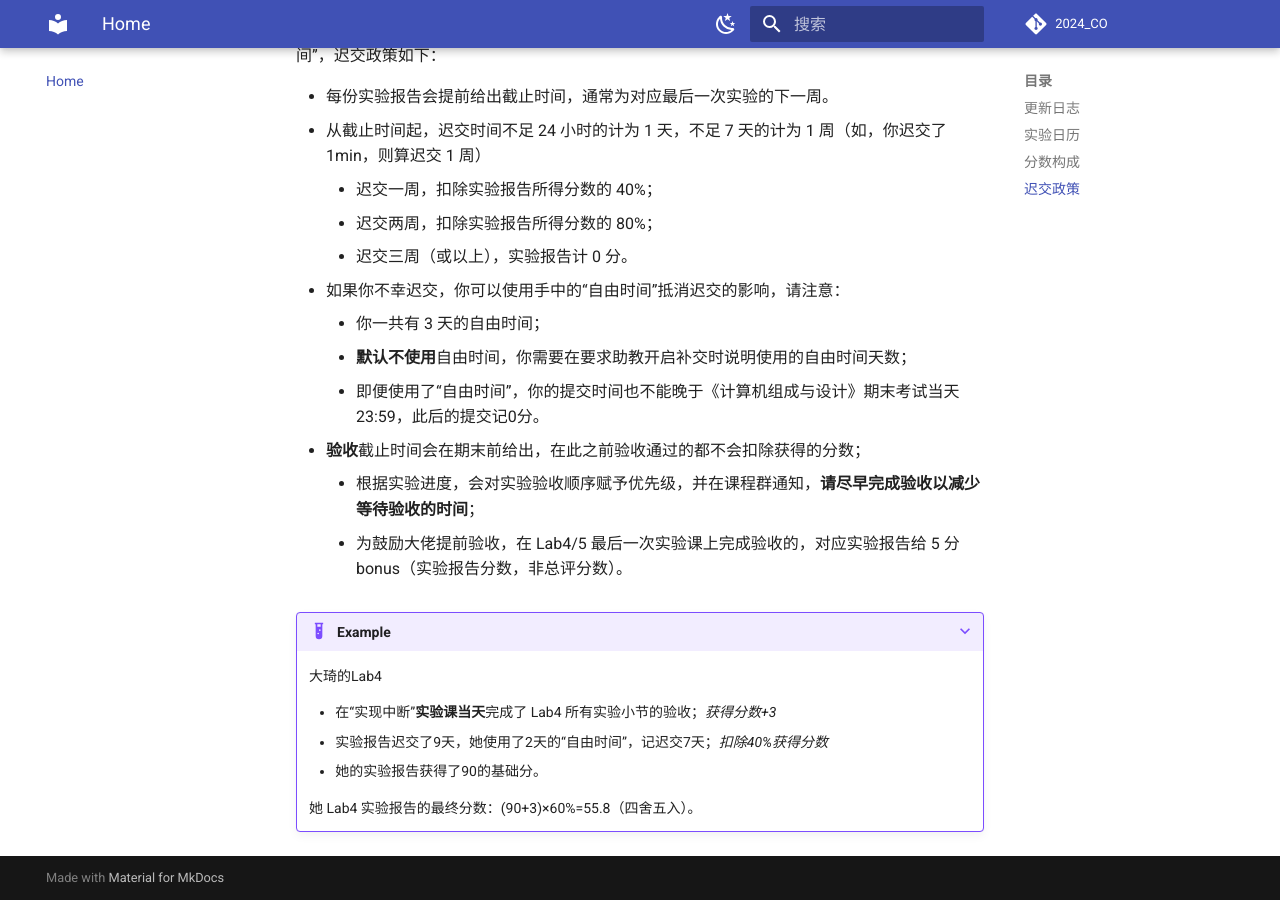
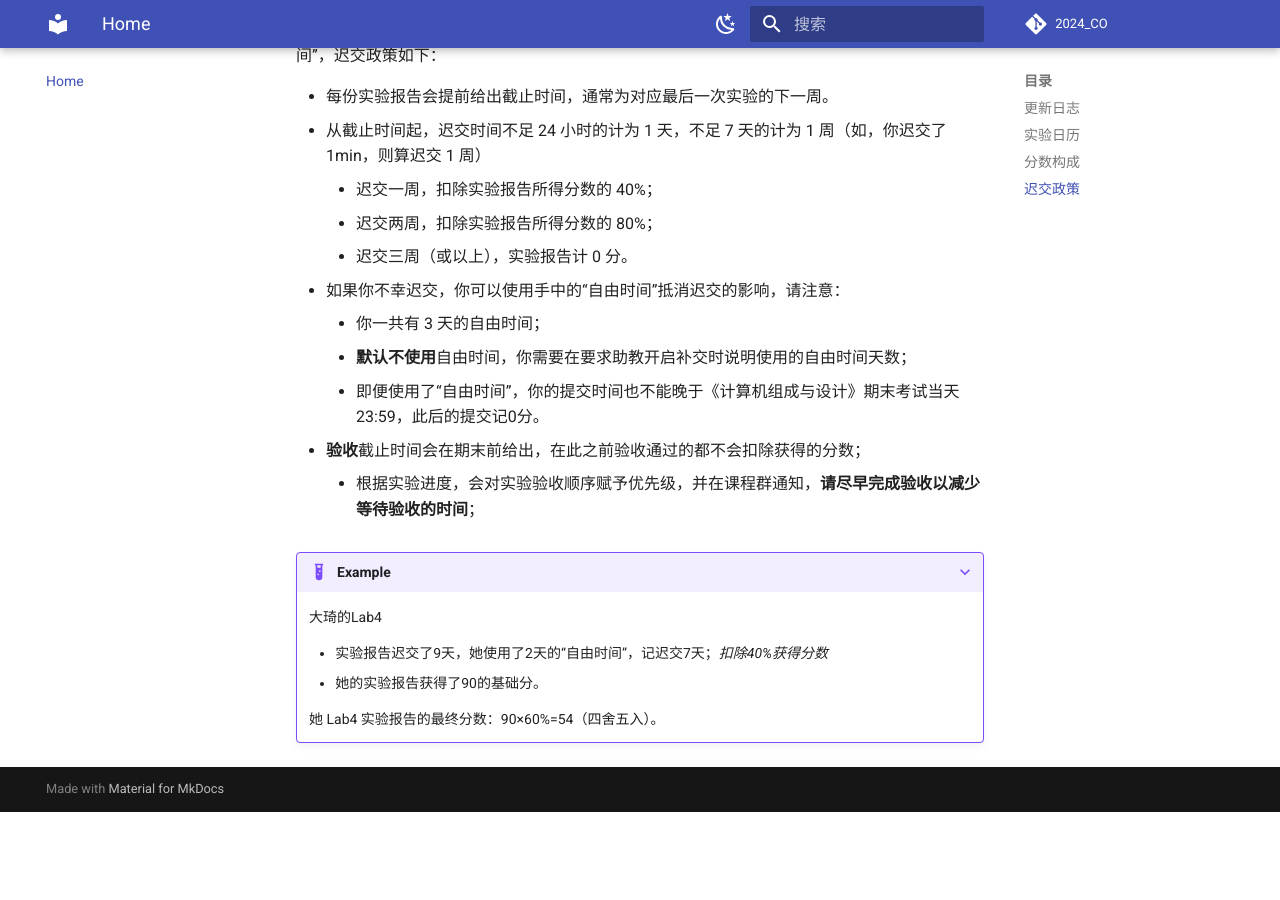
Before and after one commit to Guahao31/2024_CO, an MkDocs documentation site: the page built from docs/index.md, in a window 1280 px wide and 900 px high, scrolled down 1884 px. Built offline with MkDocs 1.6.1 and Material for MkDocs 9.7.7, drawn with Linux system fonts in a browser that asks for light colours; a script that is not in the unit is left out; comment, search, counter and statistics services are not loaded; after the commit the page ends 2696 px from its top, so only the background shows below that.

Commit message:
doc: index

```diff
--- a/docs/index.md
+++ b/docs/index.md
@@ -76,14 +76,12 @@
     * 即便使用了“自由时间”，你的提交时间也不能晚于《计算机组成与设计》期末考试当天 23:59，此后的提交记0分。
 * **验收**截止时间会在期末前给出，在此之前验收通过的都不会扣除获得的分数；
     * 根据实验进度，会对实验验收顺序赋予优先级，并在课程群通知，**请尽早完成验收以减少等待验收的时间**；
-    * 为鼓励大佬提前验收，在 Lab4/5 最后一次实验课上完成验收的，对应实验报告给 5 分 bonus（实验报告分数，非总评分数）。
 
 ???+ example
 
     大琦的Lab4
 
-    * 在“实现中断”**实验课当天**完成了 Lab4 所有实验小节的验收；*获得分数+3*
     * 实验报告迟交了9天，她使用了2天的“自由时间”，记迟交7天；*扣除40%获得分数*
     * 她的实验报告获得了90的基础分。
 
-    她 Lab4 实验报告的最终分数：(90+3)×60%=55.8（四舍五入）。
+    她 Lab4 实验报告的最终分数：90×60%=54（四舍五入）。
```
